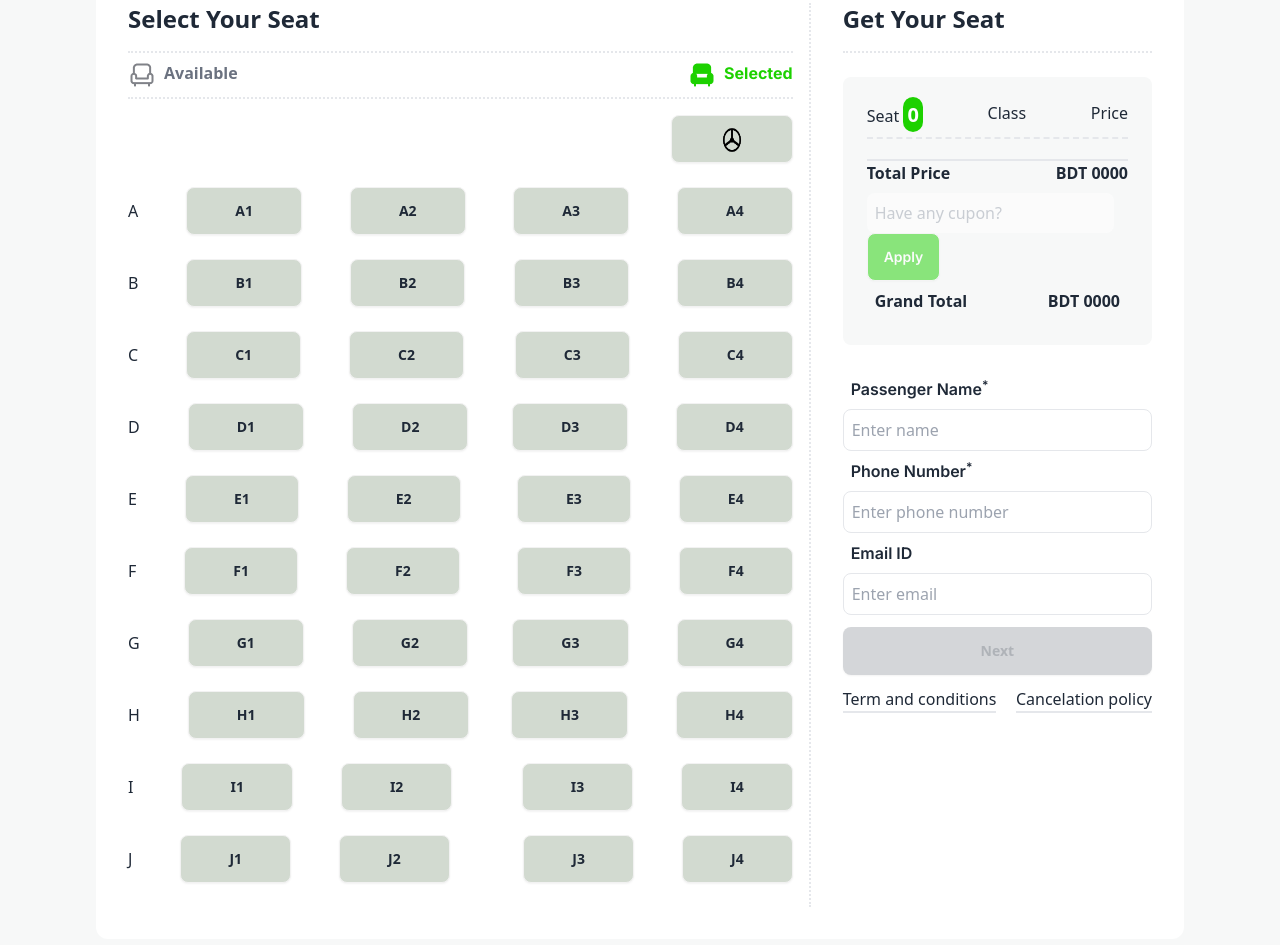
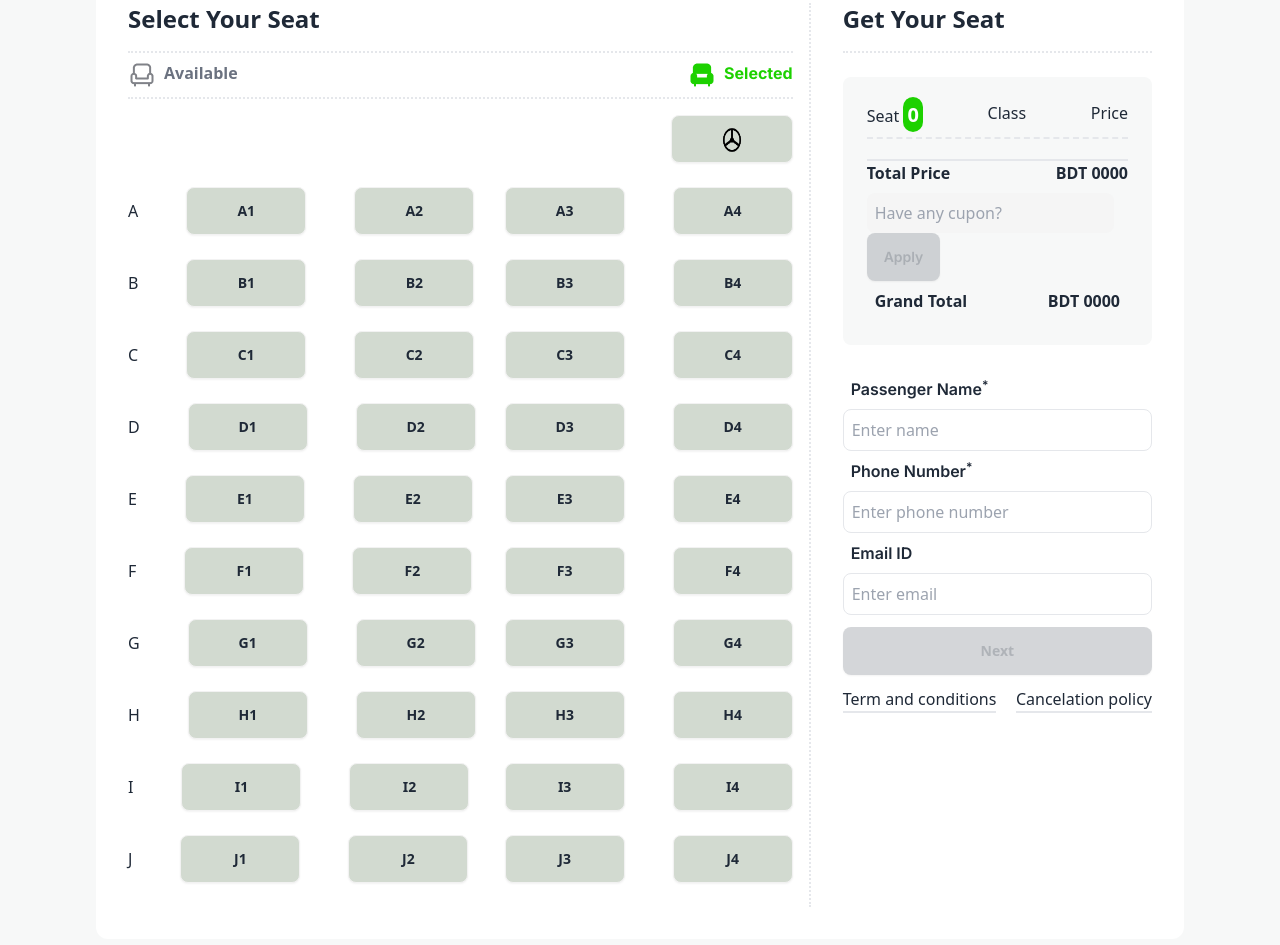
Before and after one commit to Mohotasir/P-HERO-Assignment-5, a plain HTML site: page index.html in a window 1280 px wide. Shown: the part 2188-3133 px from the top of the page. Drawn offline with nearby package versions, Linux system fonts and the light colour scheme.

Commit message:
added js codes

```diff
--- a/index.html
+++ b/index.html
@@ -39,7 +39,7 @@
               </ul>
             </div>
             <div class="navbar-end">
-              <a class="btn text-[#1DD100] text-[20px] font-bold bg-[#E8FAE5] border-[#C8F4C1] "><span class="drop-shadow-mdshadow-2xl">Bus</span> <img src="./images/bus-icon.png" alt=""></a>
+              <a id="menu-btn" class="btn text-[#1DD100] text-[20px] font-bold bg-[#E8FAE5] border-[#C8F4C1] "><span class="drop-shadow-mdshadow-2xl">Bus</span> <img src="./images/bus-icon.png" alt=""></a>
             </div>
           </div>
           <div class="hero h-[70vh] md:h-[90vh] rounded-3xl flex flex-col justify-center items-center bg-[url(./images/banner.png),linear-gradient(180deg,#030712,#FFFFFF)] bg-cover bg-no-repeat">
@@ -179,111 +179,111 @@
                         <div class="flex justify-between items-center mb-6">
                             <div class="flex flex-1 justify-start ">
                                 <button class="mr-4 md:mr-12">A</button>
-                                <button class="sit btn bg-[#d2dad0] px-4 md:px-12 mr-4 md:mr-12">A1</button>
-                                <button class="sit btn bg-[#d2dad0] px-4 md:px-12">A2</button>
+                                <button class="sit btn bg-[#d2dad0] md:w-[120px] px-4 md:px-12 mr-4 md:mr-12">A1</button>
+                                <button class="sit btn bg-[#d2dad0] md:w-[120px] px-4 md:px-12">A2</button>
                             </div>
                             <div class="flex flex-1 justify-end">
-                                <button id="" class="sit btn bg-[#d2dad0] px-4 md:px-12 mr-4 md:mr-12">A3</button>
-                                <button id="" class="sit btn bg-[#d2dad0] px-4 md:px-12">A4</button>
+                                <button id="" class="sit btn bg-[#d2dad0] md:w-[120px] px-4 md:px-12 mr-4 md:mr-12">A3</button>
+                                <button id="" class="sit btn bg-[#d2dad0] md:w-[120px] px-4 md:px-12">A4</button>
                             </div>
                         </div>
                         <div class="flex justify-between items-center mb-6">
                             <div class="flex flex-1 justify-start ">
                                 <button class="mr-4 md:mr-12">B</button>
-                                <button class="sit btn bg-[#d2dad0] px-4 md:px-12 mr-4 md:mr-12">B1</button>
-                                <button class="sit btn bg-[#d2dad0] px-4 md:px-12">B2</button>
+                                <button class="sit btn bg-[#d2dad0] md:w-[120px] px-4 md:px-12 mr-4 md:mr-12">B1</button>
+                                <button class="sit btn bg-[#d2dad0] md:w-[120px] px-4 md:px-12">B2</button>
                             </div>
                             <div class="flex flex-1 justify-end">
-                                <button id="" class="sit btn bg-[#d2dad0] px-4 md:px-12 mr-4 md:mr-12">B3</button>
-                                <button id="" class="sit btn bg-[#d2dad0] px-4 md:px-12">B4</button>
+                                <button id="" class="sit btn bg-[#d2dad0] md:w-[120px] px-4 md:px-12 mr-4 md:mr-12">B3</button>
+                                <button id="" class="sit btn bg-[#d2dad0] md:w-[120px] px-4 md:px-12">B4</button>
                             </div>
                         </div>
                         <div class="flex justify-between items-center mb-6">
                             <div class="flex flex-1 justify-start ">
                                 <button class="mr-4 md:mr-12">C</button>
-                                <button class="sit btn bg-[#d2dad0] px-4 md:px-12 mr-4 md:mr-12">C1</button>
-                                <button class="sit btn bg-[#d2dad0] px-4 md:px-12">C2</button>
+                                <button class="sit btn bg-[#d2dad0] md:w-[120px] px-4 md:px-12 mr-4 md:mr-12">C1</button>
+                                <button class="sit btn bg-[#d2dad0] md:w-[120px] px-4 md:px-12">C2</button>
                             </div>
                             <div class="flex flex-1 justify-end">
-                                <button id="" class="sit btn bg-[#d2dad0] px-4 md:px-12 mr-4 md:mr-12">C3</button>
-                                <button id="" class="sit btn bg-[#d2dad0] px-4 md:px-12">C4</button>
+                                <button id="" class="sit btn bg-[#d2dad0] md:w-[120px] px-4 md:px-12 mr-4 md:mr-12">C3</button>
+                                <button id="" class="sit btn bg-[#d2dad0] md:w-[120px] px-4 md:px-12">C4</button>
                             </div>
                         </div>
                         <div class="flex justify-between items-center mb-6">
                             <div class="flex flex-1 justify-start ">
                                 <button class="mr-4 md:mr-12">D</button>
-                                <button class="sit btn bg-[#d2dad0] px-4 md:px-12 mr-4 md:mr-12">D1</button>
-                                <button class="sit btn bg-[#d2dad0] px-4 md:px-12">D2</button>
+                                <button class="sit btn bg-[#d2dad0] md:w-[120px] px-4 md:px-12 mr-4 md:mr-12">D1</button>
+                                <button class="sit btn bg-[#d2dad0] md:w-[120px] px-4 md:px-12">D2</button>
                             </div>
                             <div class="flex flex-1 justify-end">
-                                <button id="" class="sit btn bg-[#d2dad0] px-4 md:px-12 mr-4 md:mr-12">D3</button>
-                                <button id="" class="sit btn bg-[#d2dad0] px-4 md:px-12">D4</button>
+                                <button id="" class="sit btn bg-[#d2dad0] md:w-[120px] px-4 md:px-12 mr-4 md:mr-12">D3</button>
+                                <button id="" class="sit btn bg-[#d2dad0] md:w-[120px] px-4 md:px-12">D4</button>
                             </div>
                         </div>
                         <div class="flex justify-between items-center mb-6">
                             <div class="flex flex-1 justify-start ">
                                 <button class="mr-4 md:mr-12">E</button>
-                                <button class="sit btn bg-[#d2dad0] px-4 md:px-12 mr-4 md:mr-12">E1</button>
-                                <button class="sit btn bg-[#d2dad0] px-4 md:px-12">E2</button>
+                                <button class="sit btn bg-[#d2dad0] md:w-[120px] px-4 md:px-12 mr-4 md:mr-12">E1</button>
+                                <button class="sit btn bg-[#d2dad0] md:w-[120px] px-4 md:px-12">E2</button>
                             </div>
                             <div class="flex flex-1 justify-end">
-                                <button id="" class="sit btn bg-[#d2dad0] px-4 md:px-12 mr-4 md:mr-12">E3</button>
-                                <button id="" class="sit btn bg-[#d2dad0] px-4 md:px-12">E4</button>
+                                <button id="" class="sit btn bg-[#d2dad0] md:w-[120px] px-4 md:px-12 mr-4 md:mr-12">E3</button>
+                                <button id="" class="sit btn bg-[#d2dad0] md:w-[120px] px-4 md:px-12">E4</button>
                             </div>
                         </div>
                         <div class="flex justify-between items-center mb-6">
                             <div class="flex flex-1 justify-start ">
                                 <button class="mr-4 md:mr-12">F</button>
-                                <button class="sit btn bg-[#d2dad0] px-4 md:px-12 mr-4 md:mr-12">F1</button>
-                                <button class="sit btn bg-[#d2dad0] px-4 md:px-12">F2</button>
+                                <button class="sit btn bg-[#d2dad0] md:w-[120px] px-4 md:px-12 mr-4 md:mr-12">F1</button>
+                                <button class="sit btn bg-[#d2dad0] md:w-[120px] px-4 md:px-12">F2</button>
                             </div>
                             <div class="flex flex-1 justify-end">
-                                <button id="" class="sit btn bg-[#d2dad0] px-4 md:px-12 mr-4 md:mr-12">F3</button>
-                                <button id="" class="sit btn bg-[#d2dad0] px-4 md:px-12">F4</button>
+                                <button id="" class="sit btn bg-[#d2dad0] md:w-[120px] px-4 md:px-12 mr-4 md:mr-12">F3</button>
+                                <button id="" class="sit btn bg-[#d2dad0] md:w-[120px] px-4 md:px-12">F4</button>
                             </div>
                         </div>
                         <div class="flex justify-between items-center mb-6">
                             <div class="flex flex-1 justify-start ">
                                 <button class="mr-4 md:mr-12">G</button>
-                                <button class="sit btn bg-[#d2dad0] px-4 md:px-12 mr-4 md:mr-12">G1</button>
-                                <button class="sit btn bg-[#d2dad0] px-4 md:px-12">G2</button>
+                                <button class="sit btn bg-[#d2dad0] md:w-[120px] px-4 md:px-12 mr-4 md:mr-12">G1</button>
+                                <button class="sit btn bg-[#d2dad0] md:w-[120px] px-4 md:px-12">G2</button>
                             </div>
                             <div class="flex flex-1 justify-end">
-                                <button id="" class="sit btn bg-[#d2dad0] px-4 md:px-12 mr-4 md:mr-12">G3</button>
-                                <button id="" class="sit btn bg-[#d2dad0] px-4 md:px-12">G4</button>
+                                <button id="" class="sit btn bg-[#d2dad0] md:w-[120px] px-4 md:px-12 mr-4 md:mr-12">G3</button>
+                                <button id="" class="sit btn bg-[#d2dad0] md:w-[120px] px-4 md:px-12">G4</button>
                             </div>
                         </div>
                         <div class="flex justify-between items-center mb-6">
                             <div class="flex flex-1 justify-start ">
                                 <button class="mr-4 md:mr-12">H</button>
-                                <button class="sit btn bg-[#d2dad0] px-4 md:px-12 mr-4 md:mr-12">H1</button>
-                                <button class="sit btn bg-[#d2dad0] px-4 md:px-12">H2</button>
+                                <button class="sit btn bg-[#d2dad0] md:w-[120px] px-4 md:px-12 mr-4 md:mr-12">H1</button>
+                                <button class="sit btn bg-[#d2dad0] md:w-[120px] px-4 md:px-12">H2</button>
                             </div>
                             <div class="flex flex-1 justify-end">
-                                <button id="" class="sit btn bg-[#d2dad0] px-4 md:px-12 mr-4 md:mr-12">H3</button>
-                                <button id="" class="sit btn bg-[#d2dad0] px-4 md:px-12">H4</button>
+                                <button id="" class="sit btn bg-[#d2dad0] md:w-[120px] px-4 md:px-12 mr-4 md:mr-12">H3</button>
+                                <button id="" class="sit btn bg-[#d2dad0] md:w-[120px] px-4 md:px-12">H4</button>
                             </div>
                         </div>
                         <div class="flex justify-between items-center mb-6">
                             <div class="flex flex-1 justify-start ">
                                 <button class="mr-4 md:mr-12">I</button>
-                                <button class="sit btn bg-[#d2dad0] px-4 md:px-12 mr-4 md:mr-12">I1</button>
-                                <button class="sit btn bg-[#d2dad0] px-4 md:px-12">I2</button>
+                                <button class="sit btn bg-[#d2dad0] md:w-[120px] px-4 md:px-12 mr-4 md:mr-12">I1</button>
+                                <button class="sit btn bg-[#d2dad0] md:w-[120px] px-4 md:px-12">I2</button>
                             </div>
                             <div class="flex flex-1 justify-end">
-                                <button id="" class="sit btn bg-[#d2dad0] px-4 md:px-12 mr-4 md:mr-12">I3</button>
-                                <button id="" class="sit btn bg-[#d2dad0] px-4 md:px-12">I4</button>
+                                <button id="" class="sit btn bg-[#d2dad0] md:w-[120px] px-4 md:px-12 mr-4 md:mr-12">I3</button>
+                                <button id="" class="sit btn bg-[#d2dad0] md:w-[120px] px-4 md:px-12">I4</button>
                             </div>
                         </div>
                         <div class="flex justify-between items-center mb-6">
                             <div class="flex flex-1 justify-start ">
                                 <button class="mr-4 md:mr-12">J</button>
-                                <button class="sit btn bg-[#d2dad0] px-4 md:px-12 mr-4 md:mr-12">J1</button>
-                                <button class="sit btn bg-[#d2dad0] px-4 md:px-12">J2</button>
+                                <button class="sit btn bg-[#d2dad0] md:w-[120px] px-4 md:px-12 mr-4 md:mr-12">J1</button>
+                                <button class="sit btn bg-[#d2dad0] md:w-[120px] px-4 md:px-12">J2</button>
                             </div>
                             <div class="flex flex-1 justify-end">
-                                <button id="" class="sit btn bg-[#d2dad0] px-4 md:px-12 mr-4 md:mr-12">J3</button>
-                                <button id="" class="sit btn bg-[#d2dad0] px-4 md:px-12">J4</button>
+                                <button id="" class="sit btn bg-[#d2dad0] md:w-[120px] px-4 md:px-12 mr-4 md:mr-12">J3</button>
+                                <button id="" class="sit btn bg-[#d2dad0] md:w-[120px] px-4 md:px-12">J4</button>
                             </div>
                         </div>
                     </div>
@@ -310,11 +310,12 @@
 
                             <p>BDT <span id="total-price">0000</span></p>
                         </div>
-                        <div class="pointer-events-none opacity-50">
-                            <input class="py-2 px-2 rounded-lg text-md outline-none" type="text" name="" id="cupon-input" placeholder="Have any cupon?">
-                            <button class="btn  bg-[#1DD100] py-2 text-white font-inter">Apply</button>
+                        <p id="err-msg"></p>
+                        <div id="cupon-div" class="">
+                            <input disabled class="py-2 px-2 rounded-lg text-md outline-none" type="text" name="" id="cupon-input" placeholder="Have any cupon?">
+                            <button disabled id="apply-cupon" class="btn  bg-[#1DD100] py-2 text-white font-inter">Apply</button>
                         </div>
-                        <div class="flex justify-between p-2 font-bold ">
+                        <div id="grand-price-div" class="flex justify-between p-2 font-bold rounded-lg ">
                             <p>Grand Total</p>
 
                             <p>BDT <span id="grand-price">0000</span></p>
@@ -324,10 +325,10 @@
                         <label class="font-inter font-semibold p-2" for="name">Passenger Name<sup>*</sup></label>
                         <input class="border rounded-lg outline-none p-2 font-base" type="text" name="name" id="name" placeholder="Enter name ">
                         <label class="font-inter font-semibold p-2" for="phone">Phone Number<sup>*</sup></label>
-                        <input class="border rounded-lg outline-none p-2 font-base"  type="number" name="phone" id="phone" placeholder="Enter phone number">
+                        <input id="phone-field" class="border rounded-lg outline-none p-2 font-base"  type="number" name="phone" id="phone" placeholder="Enter phone number">
                         <label class="font-inter font-semibold p-2" for="email">Email ID</label>
                         <input class="border rounded-lg outline-none p-2 font-base"  type="email" name="email" id="email" placeholder="Enter email">
-                        <button type="" class="btn  bg-[#1DD100] my-3 text-white font-bold text-md" disabled>Next</button>
+                        <button disabled type="button" id="next-btn"  class="btn  bg-[#1DD100] my-3 text-white font-bold text-md"onclick="my_modal_2.showModal()"  >Next</button>
                     </form>
                     <div class=" flex justify-between">
                         <p class="border-b-2">Term and conditions</p>
@@ -359,6 +360,19 @@
             </div>
         </div>
     </footer>
+
+        <!-- Open the modal using ID.showModal() method -->
+        <dialog id="my_modal_2" class="modal">
+        <div class="modal-box flex flex-col gap-2 items-center justify-center">
+            <img class="w-[100px] h-[100px]" src="./images/success.png" alt="">
+            <h3 class="font-bold text-lg">BUY TICKET SUCCESSFULLY !!</h3>
+            <p class="py-4">Go to payment method !</p>
+        </div>
+        <form method="dialog" class="modal-backdrop">
+            <button >close</button>
+        </form>
+        </dialog>
+
     <script src="main.js"></script>
 </body>
 </html>
```
Also changed, not shown: main.js (+44 -3 lines).
